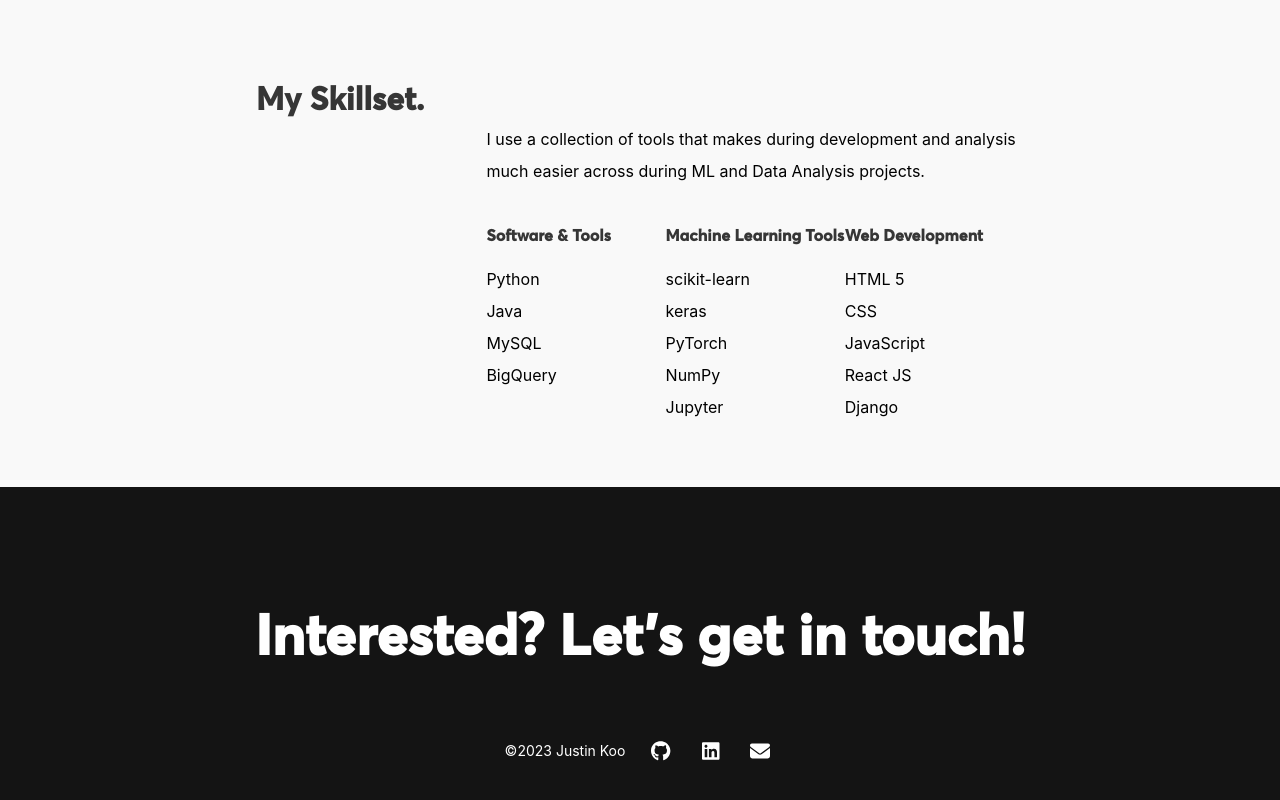
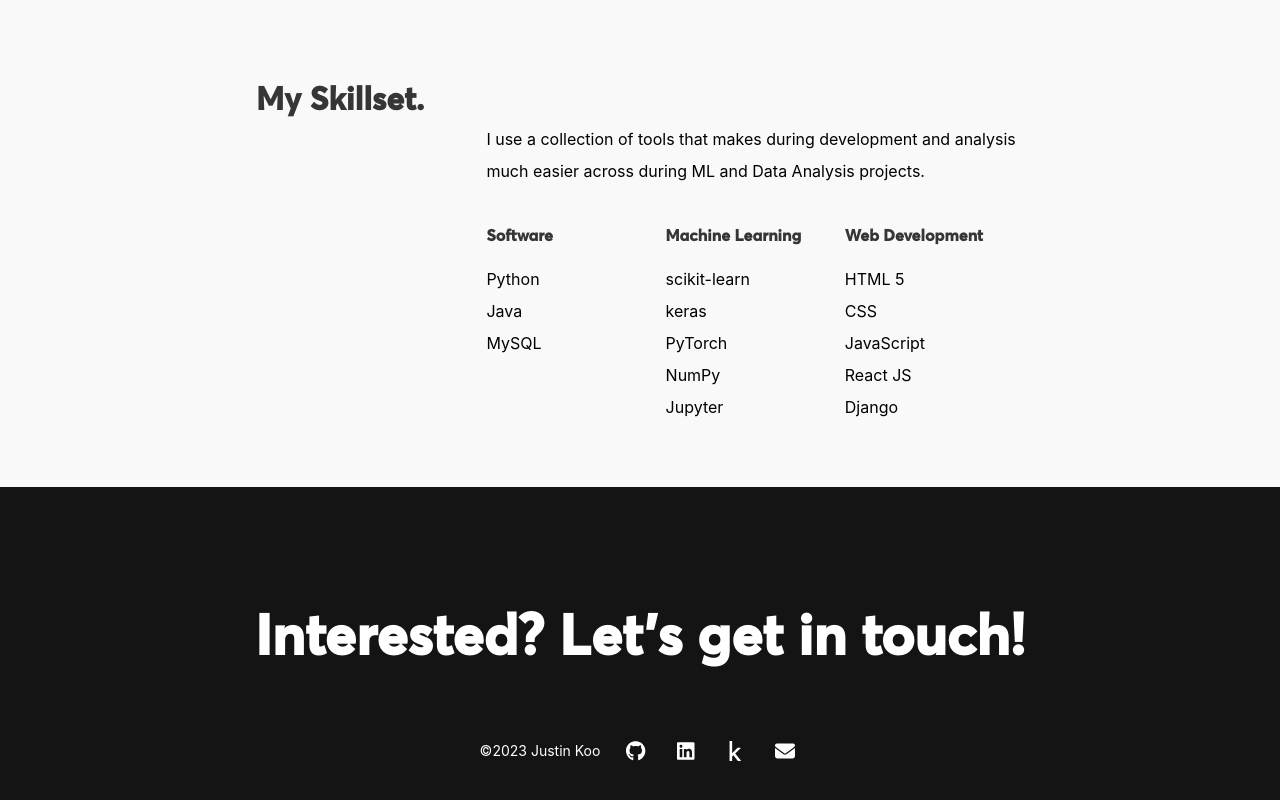
Before and after one commit to jhtkoo0426/jhtkoo0426.github.io, a React (Create React App) app in the folder app/: page / in a window 1280 px wide. Shown: the part 1387-2187 px from the top of the page. Built offline with nearby package versions, Linux system fonts and the light colour scheme.

Commit message:
Updated social links and resume version

```diff
--- a/app/src/css/layout.scss
+++ b/app/src/css/layout.scss
@@ -124,11 +124,6 @@
             border-radius: 50%;
             font-size: 20px;
             color: var(--white);
-
-            &:hover {
-                background-color: var(--white);
-                color: var(--black)
-            }
         }
     }
 }
--- a/app/src/pages/Home.js
+++ b/app/src/pages/Home.js
@@ -74,17 +74,16 @@ const Home = () => {
                     <br></br><br></br>
                     <div className="tools-container">
                         <div>
-                            <Title size="tiny">Software & Tools</Title>
+                            <Title size="tiny">Software</Title>
                             <br></br>
                             <div>
                                 <p>Python</p>
                                 <p>Java</p>
                                 <p>MySQL</p>
-                                <p>BigQuery</p>
                             </div>
                         </div>
                         <div>
-                            <Title size="tiny">Machine Learning Tools</Title>
+                            <Title size="tiny">Machine Learning</Title>
                             <br></br>
                             <div>
                                 <p>scikit-learn</p>
@@ -108,6 +107,8 @@ const Home = () => {
                     </div>
                 </div>
             </div>
+
+            {/* Extra */}
         </motion.div>
     );
 }
--- a/app/src/pages/Layout.js
+++ b/app/src/pages/Layout.js
@@ -7,7 +7,7 @@ import Title from "../components/Title";
 
 import { FontAwesomeIcon } from '@fortawesome/react-fontawesome'
 import { faEnvelope } from '@fortawesome/free-solid-svg-icons'
-import { faGithub, faLinkedin } from '@fortawesome/free-brands-svg-icons';
+import { faGithub, faLinkedin, faKaggle } from '@fortawesome/free-brands-svg-icons';
 
 
 
@@ -24,7 +24,7 @@ const Layout = () => {
           <div className="topnav-menu">
             <NavLink className="topnav-link anchor underline" activeclassname="active" to="/">home</NavLink>
             <NavLink className="topnav-link anchor underline" activeclassname="active" to="/work">work</NavLink>
-            <NavLink className="topnav-link anchor underline" activeclassname="active" to="/files/Justin_Koo_Resume_Aug23.pdf" target="_blank" download>Résumé</NavLink>
+            <NavLink className="topnav-link anchor underline" activeclassname="active" to="/files/justin_koo_resume_2023.pdf" target="_blank" download>Résumé</NavLink>
           </div>
         </motion.nav>
 
@@ -50,7 +50,10 @@ const Layout = () => {
               <Anchor target={true} underline={false} href={"https://github.com/jhtkoo0426"}>
                 <FontAwesomeIcon icon={faLinkedin}></FontAwesomeIcon>
               </Anchor>
-              <Anchor className="blob2" href={"mailto:jhtkbusiness@gmail.com"} target={true} underline={false}>
+              <Anchor target={true} underline={false} href={"https://www.kaggle.com/jhtkoo0426"}>
+                <FontAwesomeIcon icon={faKaggle}></FontAwesomeIcon>
+              </Anchor>
+              <Anchor href={"mailto:jhtkbusiness@gmail.com"} target={true} underline={false}>
                 <FontAwesomeIcon icon={faEnvelope}></FontAwesomeIcon>
               </Anchor>
             </div>
```
Also changed, not shown: 2 other files (tests, documents, lock files or other folders).
